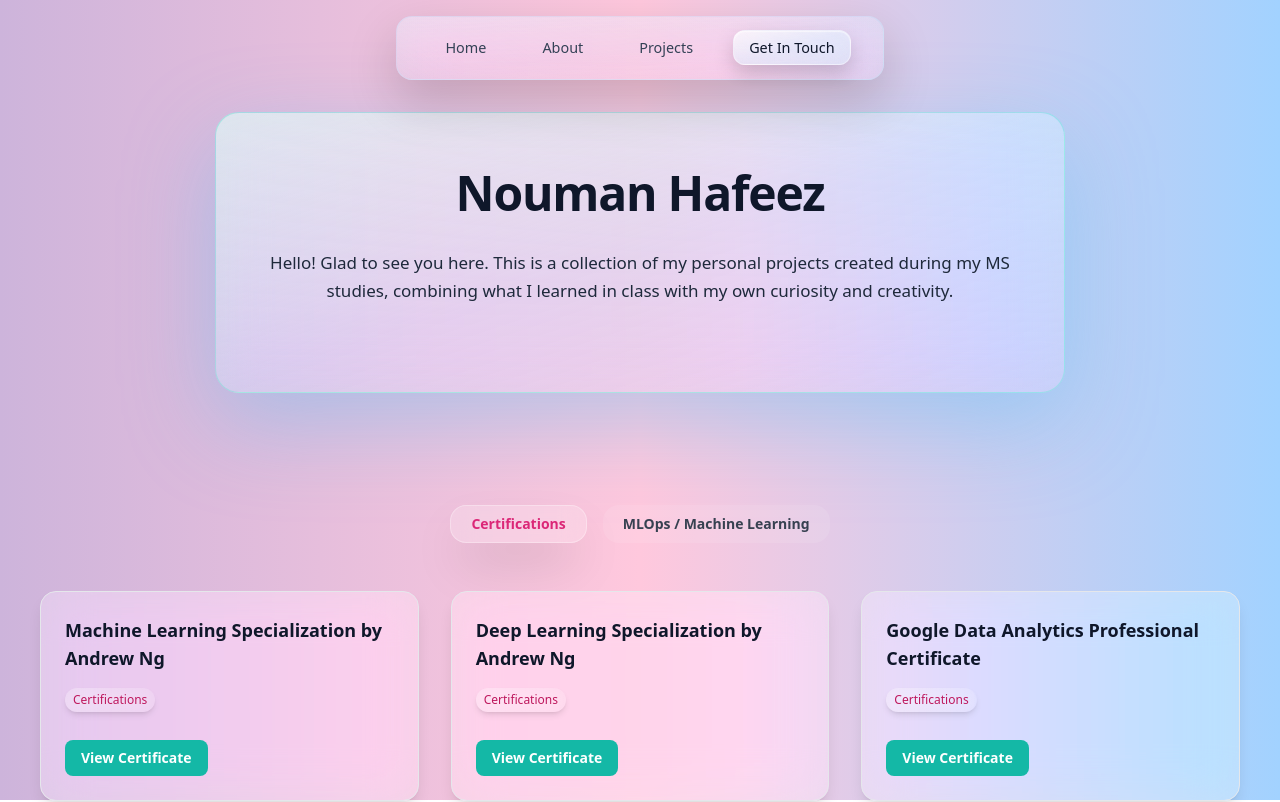
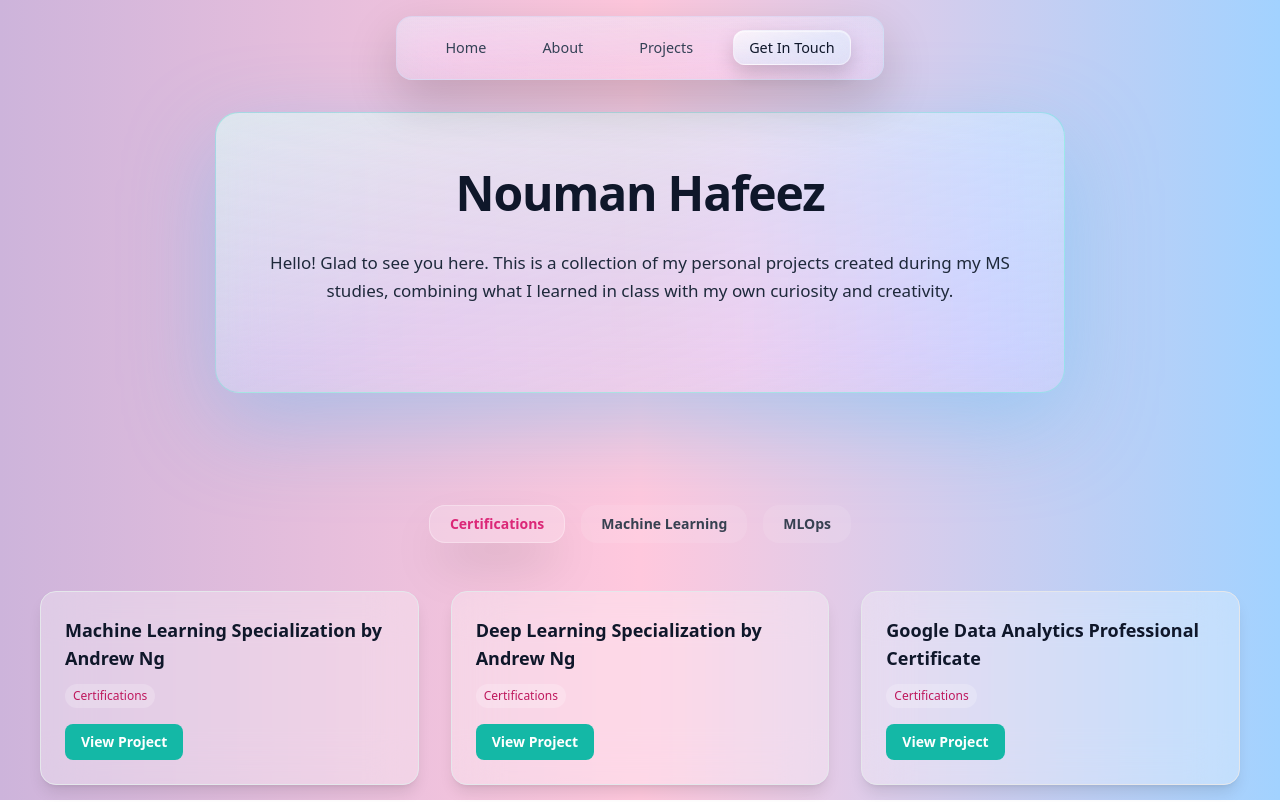
Before and after one commit to noumanhafeez/Portfolio, a Next.js app: page / in a window 1280 px wide. Shown: the top 802 px of the page. Built offline with nearby package versions, Linux system fonts and the light colour scheme.

Commit message:
chore: add pdf chat project and improve code

```diff
--- a/components/projects.tsx
+++ b/components/projects.tsx
@@ -3,8 +3,8 @@
 import { useState, useMemo, useEffect } from "react";
 import { projectsData } from "@/lib/data";
 
-// Only two filters
-const filters = ["Certifications", "MLOps / Machine Learning"];
+// Simple filters
+const filters = ["Certifications", "Machine Learning", "MLOps"];
 
 export default function ProjectsSection() {
   const [activeFilter, setActiveFilter] = useState(filters[0]);
@@ -12,27 +12,34 @@ export default function ProjectsSection() {
 
   // Filtered projects
   const filteredProjects = useMemo(() => {
+    return projectsData.filter((project) => {
+      const tags = project.tags.map((tag) => tag.toLowerCase());
+
       if (activeFilter === "Certifications") {
-      return projectsData.filter((project) =>
-        project.tags.some((tag) => tag.toLowerCase() === "certifications"),
-      );
-    } else if (activeFilter === "MLOps / Machine Learning") {
-      return projectsData.filter((project) =>
-        project.tags.some(
-          (tag) =>
-            tag.toLowerCase() === "machine learning" ||
-            tag.toLowerCase() === "mlops",
-        ),
+        return tags.includes("certifications");
+      }
+
+      if (activeFilter === "Machine Learning") {
+        return (
+          tags.includes("machine learning") ||
+          tags.includes("nlp") ||
+          tags.includes("deep learning")
         );
       }
-    return [];
+
+      if (activeFilter === "MLOps") {
+        return tags.includes("mlops");
+      }
+
+      return true;
+    });
   }, [activeFilter]);
 
-  // Show toast when MLOps / Machine Learning is selected
+  // Toast for MLOps
   useEffect(() => {
-    if (activeFilter === "MLOps / Machine Learning") {
+    if (activeFilter === "MLOps") {
       setShowToast(true);
-      const timer = setTimeout(() => setShowToast(false), 4000); // auto-dismiss after 4s
+      const timer = setTimeout(() => setShowToast(false), 4000);
       return () => clearTimeout(timer);
     } else {
       setShowToast(false);
@@ -41,58 +48,35 @@ export default function ProjectsSection() {
 
   return (
     <section className="relative flex flex-col items-center min-h-[700px] px-4 sm:px-6 max-w-[80rem] mx-auto scroll-mt-20 mb-32">
-      {/* Toast Notification */}
+
+      {/* Toast */}
       {showToast && (
-        <div
-          onClick={() => setShowToast(false)}
-          className="
-    fixed top-6 right-6
-    max-w-xs
-    bg-gradient-to-r from-white/30 via-white/20 to-white/10
-    backdrop-blur-lg
-    border border-white/30
-    text-slate-900
-    px-6 py-4
-    rounded-2xl
-    shadow-2xl
-    cursor-pointer
-    z-50
-    transition-transform transform
-    whitespace-normal break-words
-  "
-        >
-          🚀 More Projects are on the way!
-          <br />
-          Check out my GitHub for latest updates.
+        <div className="fixed top-6 right-6 max-w-xs bg-white/30 backdrop-blur-lg border border-white/30 text-slate-900 px-6 py-4 rounded-2xl shadow-2xl z-50">
+          🚀 More MLOps projects coming soon!
         </div>
       )}
 
       {/* Filter Tabs */}
-      <div className="w-full mb-12">
-        <div className="flex justify-center flex-wrap gap-4">
+      <div className="w-full mb-12 flex justify-center gap-4 flex-wrap">
         {filters.map((filter) => (
           <button
             key={filter}
             onClick={() => setActiveFilter(filter)}
-              className={`
-          px-5 py-2 rounded-2xl font-semibold text-sm transition-all
-          ${
+            className={`px-5 py-2 rounded-2xl font-semibold text-sm transition-all ${
               activeFilter === filter
-              ? "bg-white/20 backdrop-blur-md border border-white/30 text-pink-600 shadow-2xl"
+                ? "bg-white/20 border border-white/30 text-pink-600 shadow-2xl"
                 : "bg-white/10 text-gray-700 hover:bg-white/20 hover:text-pink-600"
-          }
-        `}
+            }`}
           >
             {filter}
           </button>
         ))}
       </div>
-      </div>
 
-      {/* Projects List */}
+      {/* Projects */}
       {filteredProjects.length === 0 ? (
-        <div className="flex justify-center items-center h-64">
-          <p className="text-gray-600 text-lg font-medium animate-pulse">
+        <div className="h-64 flex items-center">
+          <p className="text-gray-600 animate-pulse">
             🚧 No projects found for {activeFilter}
           </p>
         </div>
@@ -101,61 +85,36 @@ export default function ProjectsSection() {
           {filteredProjects.map((project, idx) => (
             <div
               key={idx}
-              className="
-                relative rounded-2xl border border-gray-200
-                bg-white/30 backdrop-blur-xl backdrop-saturate-150
-                shadow-lg hover:shadow-2xl transition-all
-                p-6 flex flex-col justify-between gap-3
-              "
+              className="rounded-2xl border bg-white/30 backdrop-blur-xl shadow-lg hover:shadow-2xl transition-all p-6"
             >
-              {/* Project Info */}
-              <div className="flex flex-col gap-2">
               <h3 className="text-lg font-bold text-slate-900">
                 {project.title}
               </h3>
+
               {project.description && (
                 <p className="text-sm text-gray-700 line-clamp-3">
                   {project.description}
                 </p>
               )}
-                <div className="flex flex-wrap gap-2 mt-2">
+
+              <div className="flex flex-wrap gap-2 mt-3">
                 {project.tags.map((tag) => (
                   <span
                     key={tag}
-                      className="
-        text-xs font-medium
-        px-2 py-1 rounded-full
-        bg-gradient-to-r from-white/20 via-white/10 to-white/5
-        backdrop-blur-md
-        text-pink-700
-        shadow-md
-      "
+                    className="text-xs px-2 py-1 rounded-full bg-white/20 text-pink-700"
                   >
                     {tag}
                   </span>
                 ))}
               </div>
-              </div>
 
-              {/* Buttons */}
-              <div className="mt-4 flex gap-3">
-                {activeFilter === "Certifications" ? (
+              <div className="mt-4">
                 <button
                   onClick={() => window.open(project.link, "_blank")}
-                    className="text-sm font-semibold bg-teal-500 hover:bg-teal-600 text-white px-4 py-2 rounded-lg transition"
+                  className="text-sm font-semibold bg-teal-500 hover:bg-teal-600 text-white px-4 py-2 rounded-lg"
                 >
-                    View Certificate
+                  View Project
                 </button>
-                ) : (
-                  <>
-                    <button
-                      onClick={() => window.open(project.link, "_blank")}
-                      className="text-sm font-semibold bg-teal-500 hover:bg-teal-600 text-white px-4 py-2 rounded-lg transition"
-                    >
-                      View Code
-                    </button>
-                  </>
-                )}
               </div>
             </div>
           ))}
```
Lines whose indentation alone changed are shown as unchanged.
